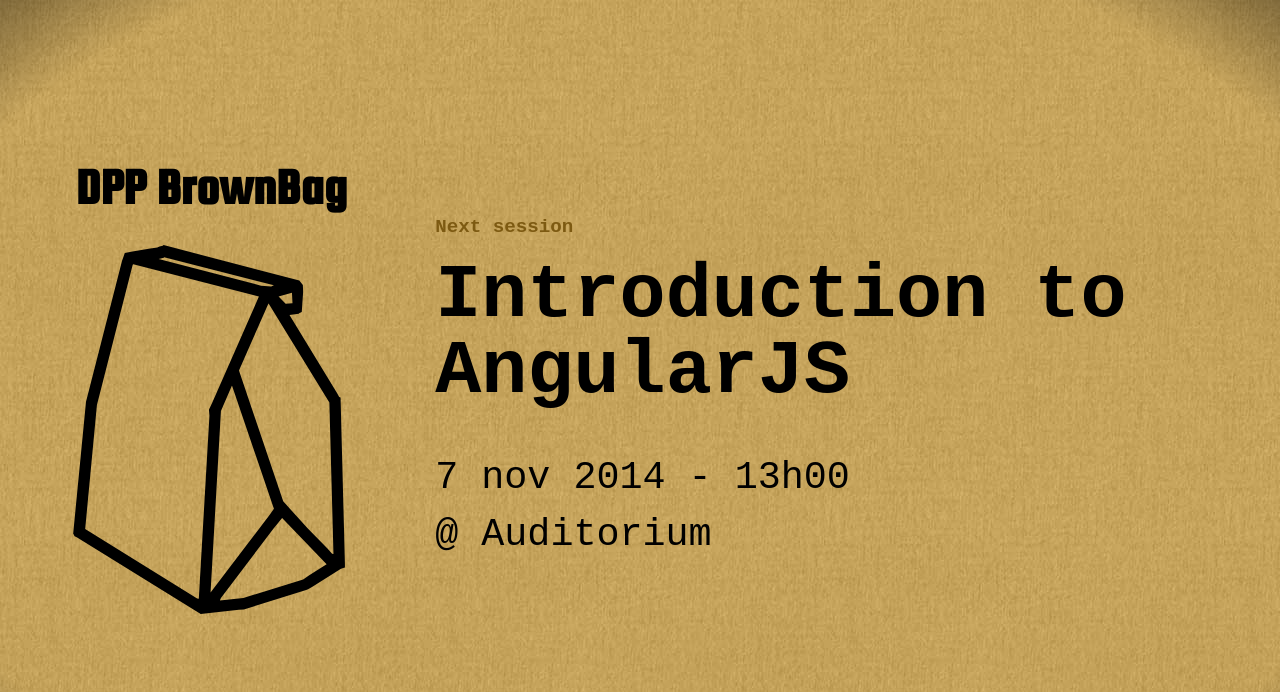
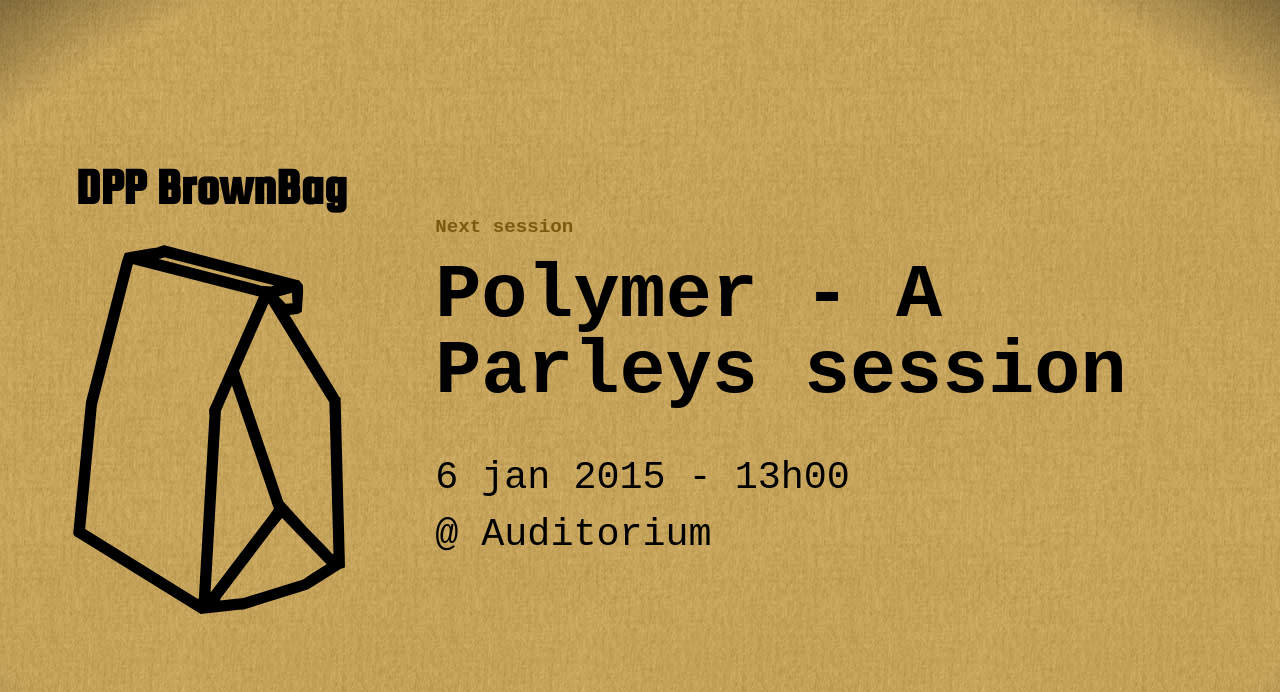
Before and after one commit to bogguard/dpp-brownbags, a website: page index.html in a window 1280 px wide. Shown: the top 692 px of the page. Drawn offline with Linux system fonts and the light colour scheme.

Commit message:
Update index.html
change to polymer

```diff
--- a/index.html
+++ b/index.html
@@ -19,8 +19,8 @@
 		<main class="page-main-content">
 			<div class="event">
 				<h2>Next session</h2>
-				<h3 class="event__title">Introduction to AngularJS</h3>
-				<p class="event__details">7 nov 2014 - 13h00<br>@ Auditorium</p>
+				<h3 class="event__title">Polymer - A Parleys session</h3>
+				<p class="event__details">6 jan 2015 - 13h00<br>@ Auditorium</p>
 			</div>
 		</main>
 	</div>
```
